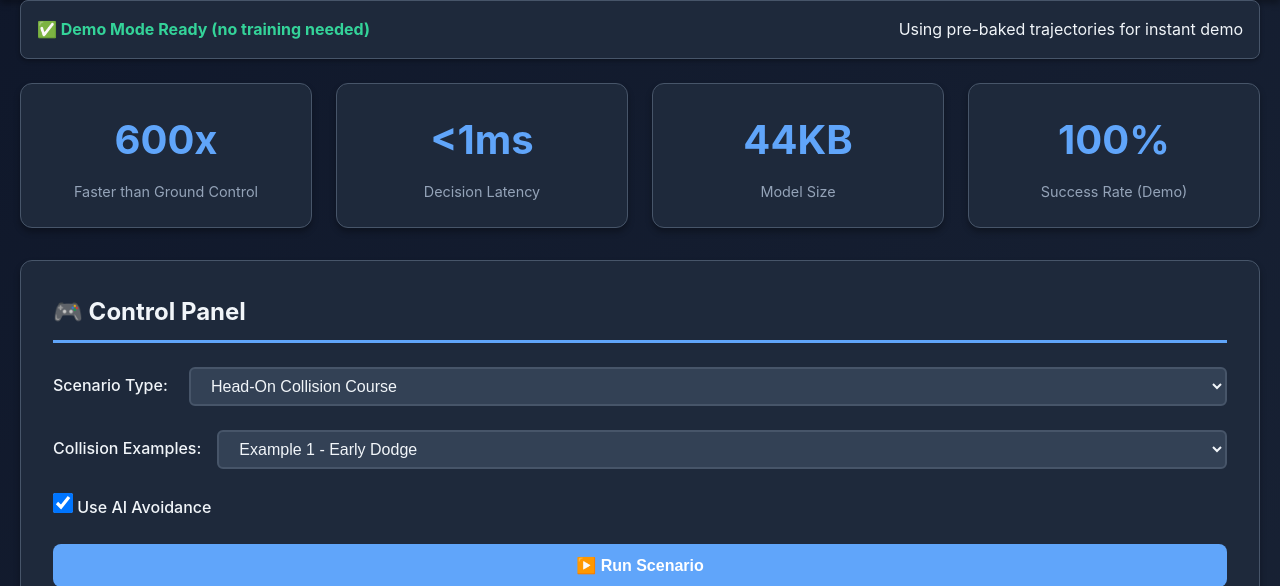
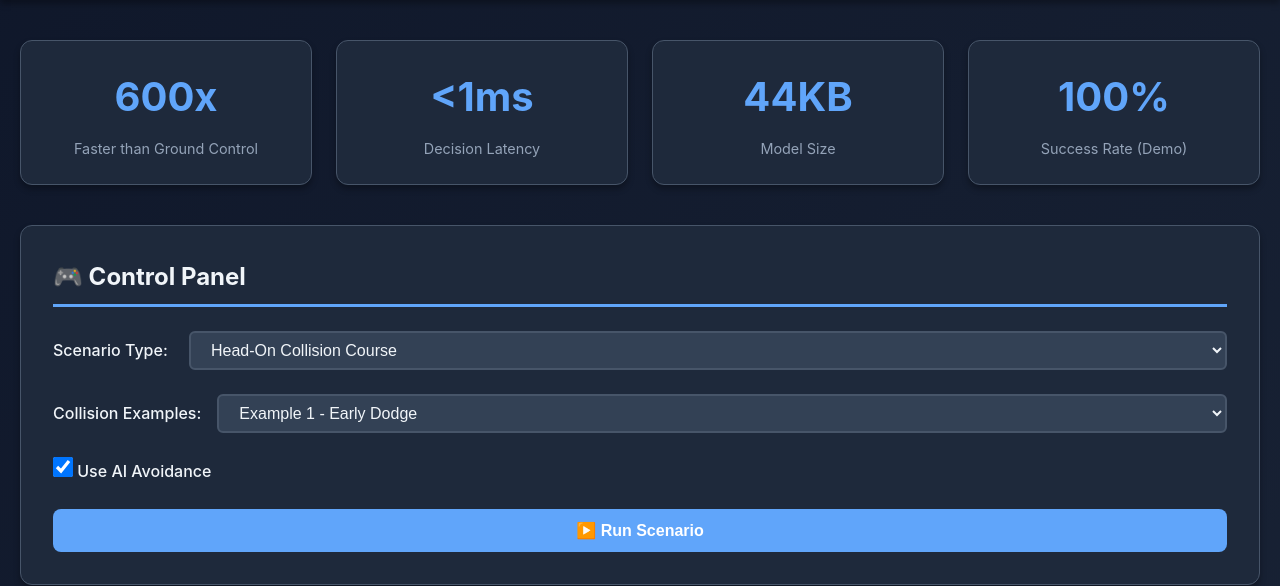
Before and after one commit to 26hardiksharma/Technex-Prototype, a Flask app: page / in a window 1280 px wide. Shown: the part 169-755 px from the top of the page. Run offline with Flask 3, Linux system fonts and the light colour scheme; some libraries are stand-ins or nearby versions.

Commit message:
Cleanup page and add space between divs

```diff
--- a/static/css/style.css
+++ b/static/css/style.css
@@ -39,6 +39,7 @@ header {
     padding: 2rem 0;
     box-shadow: 0 4px 6px rgba(0, 0, 0, 0.3);
     border-bottom: 2px solid var(--border-color);
+    margin-bottom: 2.5rem; /* add breathing room below navbar */
 }
 
 header h1 {
@@ -54,7 +55,7 @@ header h1 {
 
 /* Main Content */
 main {
-    padding: 2rem 0;
+    padding: 2.5rem 0 2rem; /* extra top padding after navbar */
 }
 
 /* Status Bar */
@@ -85,7 +86,7 @@ main {
     display: grid;
     grid-template-columns: repeat(auto-fit, minmax(200px, 1fr));
     gap: 1.5rem;
-    margin-bottom: 2rem;
+    margin-bottom: 2.5rem; /* more separation from following sections */
 }
 
 .metric-card {
--- a/static/js/app.js
+++ b/static/js/app.js
@@ -9,6 +9,11 @@ async function checkStatus() {
 
         const statusIndicator = document.getElementById('status-indicator');
         const modelStatus = document.getElementById('model-status');
+
+        // If the status bar was removed from the UI, skip updates silently
+        if (!statusIndicator || !modelStatus) {
+            return;
+        }
 
         if (data.demo_mode) {
             statusIndicator.textContent = '✅ Demo Mode Ready (no training needed)';
--- a/templates/index.html
+++ b/templates/index.html
@@ -16,12 +16,6 @@
     </header>
 
     <main class="container">
-        <!-- Status Bar -->
-        <div id="status-bar" class="status-bar">
-            <span id="status-indicator">⚠️ Loading...</span>
-            <span id="model-status"></span>
-        </div>
-
         <!-- Key Metrics Banner -->
         <div class="metrics-banner">
             <div class="metric-card">
```
